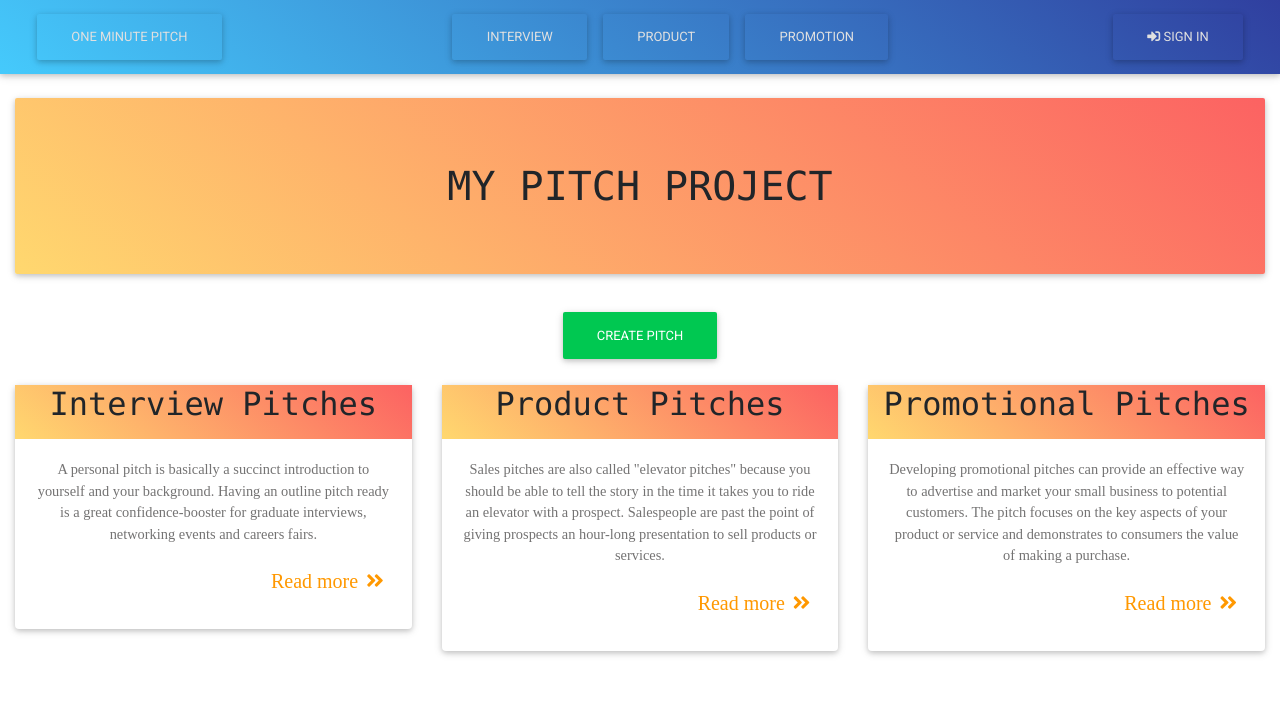
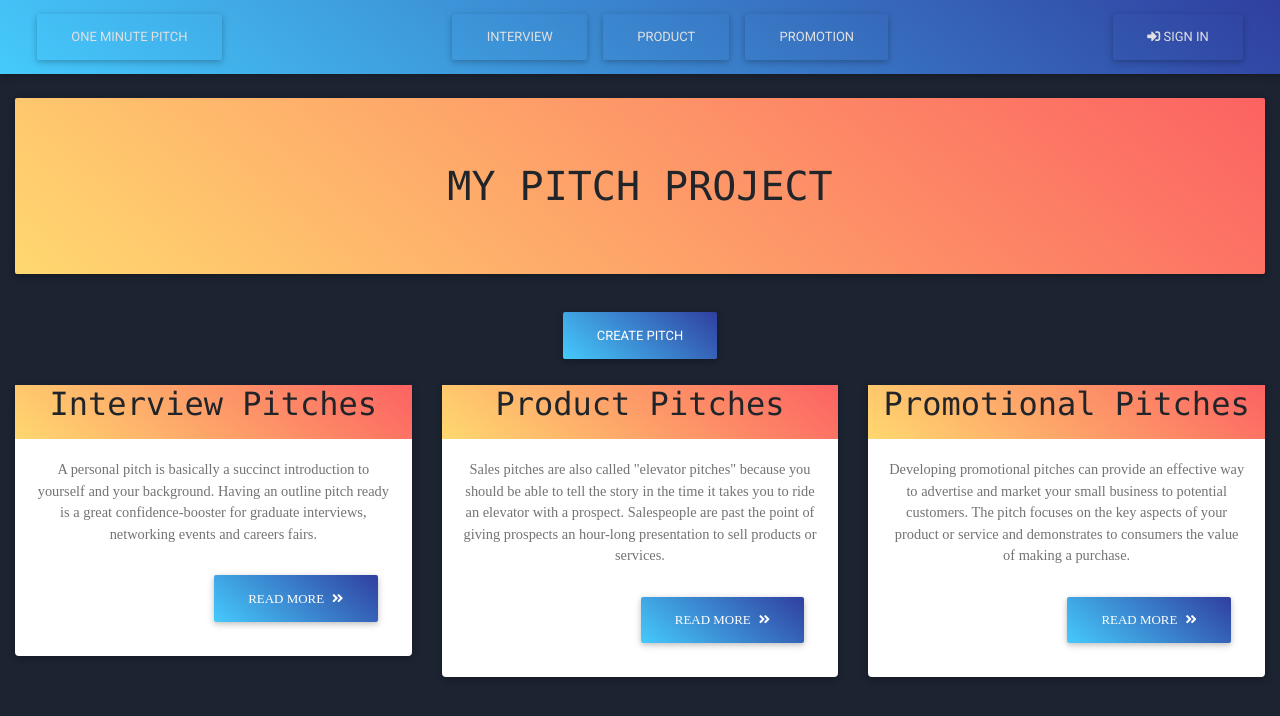
Before and after one commit to NgugiMuthoni/Pitchapp, a Flask app: page / in a window 1280 px wide. Shown: the top 716 px of the page. Run offline with Flask 2, Linux system fonts and the light colour scheme; data that the repository does not hold is empty; some libraries are stand-ins or nearby versions.

Commit message:
--- Auto-Git Commit ---

```diff
--- a/app/templates/base.html
+++ b/app/templates/base.html
@@ -13,7 +13,7 @@
   <link href="https://cdnjs.cloudflare.com/ajax/libs/mdbootstrap/4.16.0/css/mdb.min.css" rel="stylesheet">
   <title>Document</title>
 </head>
-<body>
+<body class="unique-color-dark">
   {% block navbar %}
     {% include 'navbar.html' %}
 {% endblock %}
--- a/app/templates/index.html
+++ b/app/templates/index.html
@@ -11,7 +11,7 @@
 </div>
 
 <div class="container text-center" style="padding-bottom: 20px;">
-    <a href="{{url_for('main.new_pitch')}}" class="btn btn-success">Create pitch</a>
+    <a href="{{url_for('main.new_pitch')}}" class="btn blue-gradient">Create pitch</a>
 </div>
 
 <div class="container-fluid" style="font-family: 'Cormorant Upright', serif;">
@@ -38,7 +38,7 @@
                         networking events and careers fairs.</p>
                     <!-- Link -->
                     <a href="{{url_for('main.interview_pitches')}}" class="orange-text d-flex flex-row-reverse p-2">
-                        <h5 class="waves-effect waves-light">Read more<i class="fas fa-angle-double-right ml-2"></i>
+                        <h5 class="btn blue-gradient">Read more<i class="fas fa-angle-double-right ml-2"></i>
                         </h5>
                     </a>
 
@@ -72,7 +72,7 @@
                         products or services.</p>
                     <!-- Link -->
                     <a href="{{url_for('main.product_pitches')}}" class="orange-text d-flex flex-row-reverse p-2">
-                        <h5 class="waves-effect waves-light">Read more<i class="fas fa-angle-double-right ml-2"></i>
+                        <h5 class="btn blue-gradient">Read more<i class="fas fa-angle-double-right ml-2"></i>
                         </h5>
                     </a>
 
@@ -105,7 +105,7 @@
                         product or service and demonstrates to consumers the value of making a purchase.</p>
                     <!-- Link -->
                     <a href="{{url_for('main.promotion_pitches')}}" class="orange-text d-flex flex-row-reverse p-2">
-                        <h5 class="waves-effect waves-light">Read more<i class="fas fa-angle-double-right ml-2"></i>
+                        <h5 class="btn blue-gradient">Read more<i class="fas fa-angle-double-right ml-2"></i>
                         </h5>
                     </a>
 
```
